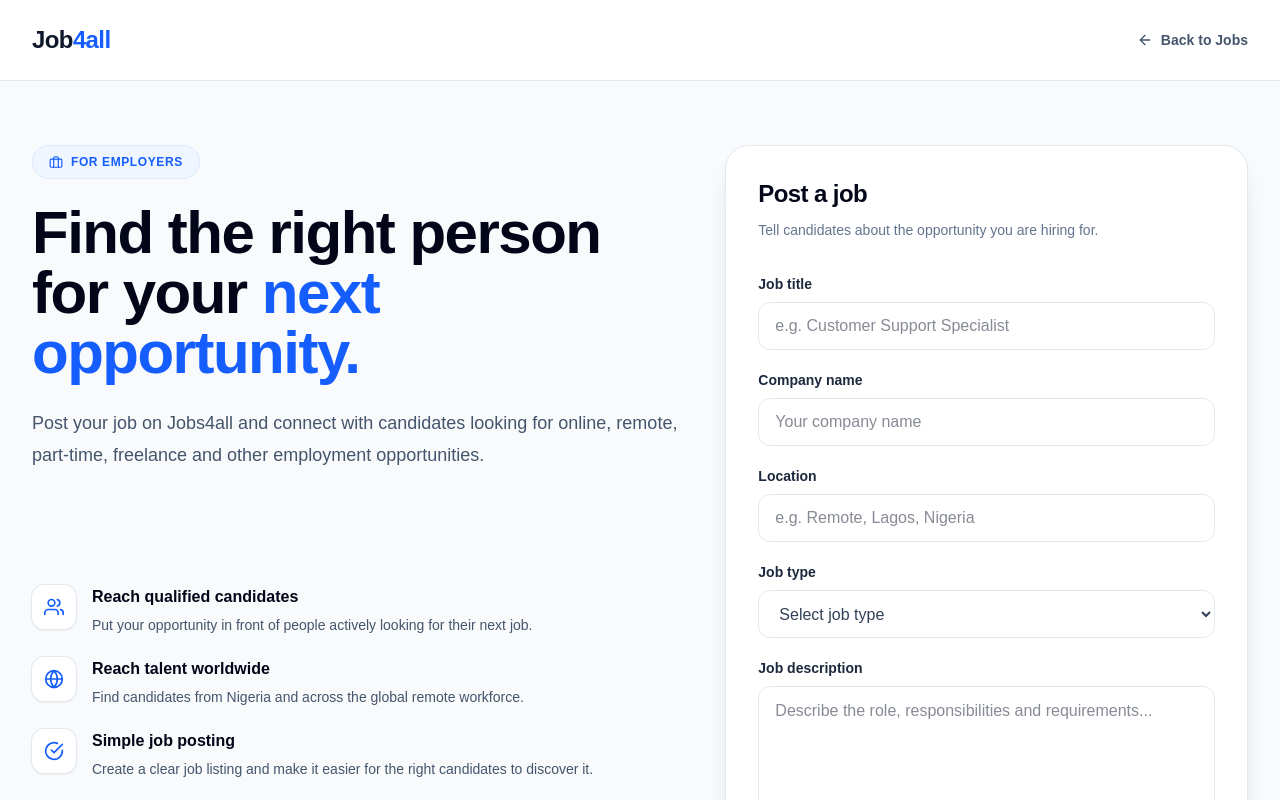
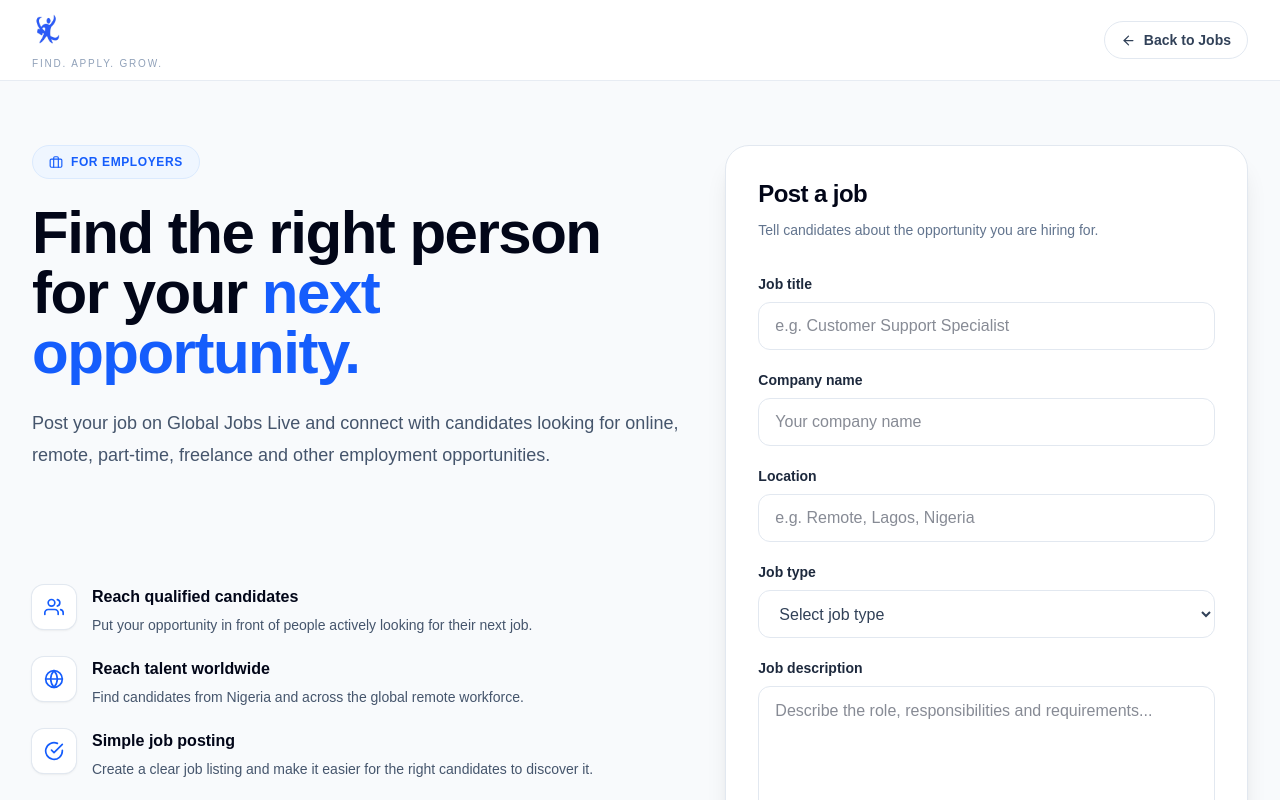
Before and after one commit to tippified-dev/jobs, a Next.js app: page /post-a-job in a window 1280 px wide. Shown: the top 800 px of the page. Built offline with nearby package versions, Linux system fonts and the light colour scheme.

Commit message:
contact 1

```diff
--- a/app/contact/page.tsx
+++ b/app/contact/page.tsx
@@ -18,7 +18,7 @@ const supportAreas = [
     icon: FiBriefcase,
     title: "Job Listings",
     description:
-      "Questions about a job listing, application or an opportunity you found on Jobs4all.",
+      "Questions about a job listing, application or an opportunity you found on Global Jobs Live.",
   },
   {
     icon: FiUsersIcon,
@@ -91,8 +91,8 @@ export default function ContactPage() {
 
           <p className="mx-auto mt-6 max-w-2xl text-base leading-7 text-slate-600 sm:text-lg sm:leading-8">
             Have a question, need help with something, or want to report an
-            issue? Reach out to the Jobs4all support team and we&apos;ll be
-            happy to help.
+            issue? Reach out to the Global Jobs Live support team and we&apos;ll
+            be happy to help.
           </p>
         </div>
       </section>
@@ -132,7 +132,7 @@ export default function ContactPage() {
                   </p>
 
                   <p className="mt-1 truncate text-sm font-bold sm:text-base">
-                    support@job4all.com
+                    support@globaljobslive.com
                   </p>
                 </div>
 
@@ -153,8 +153,8 @@ export default function ContactPage() {
                   <h3 className="font-bold text-slate-950">Support by email</h3>
 
                   <p className="mt-2 text-sm leading-6 text-slate-500">
-                    Email is currently the best way to reach the Jobs4all
-                    support team. Response times may vary depending on the
+                    Email is currently the best way to reach the global jobs
+                    live support team. Response times may vary depending on the
                     nature and volume of requests.
                   </p>
                 </div>
@@ -176,8 +176,8 @@ export default function ContactPage() {
 
             <p className="mt-4 max-w-2xl text-sm leading-7 text-slate-500">
               Whether you&apos;re searching for work, posting an opportunity or
-              simply have a question about Jobs4all, our support team is here to
-              help.
+              simply have a question about global jobs live, our support team is
+              here to help.
             </p>
 
             <div className="mt-9 space-y-4">
@@ -219,7 +219,7 @@ export default function ContactPage() {
                   <FiMail size={19} />
 
                   <span className="text-sm font-bold">
-                    Email Jobs4all Support
+                    Email global jobs live Support
                   </span>
                 </div>
 
--- a/app/post-a-job/page.tsx
+++ b/app/post-a-job/page.tsx
@@ -2,6 +2,7 @@
 
 import Banner320x50 from "@/components/ads/Banner320x50";
 import NativeBannerAd from "@/components/ads/NativeBannerAd";
+import SiteLogo from "@/components/SiteLogo";
 import { motion } from "framer-motion";
 import Link from "next/link";
 import {
@@ -37,25 +38,32 @@ export default function PostAJobPage() {
   return (
     <main className="min-h-screen bg-slate-50">
       {/* Header */}
-      <header className="border-b border-slate-200 bg-white">
-        <div className="mx-auto flex h-20 max-w-7xl items-center justify-between px-6 lg:px-8">
+      <header className="sticky top-0 z-50 border-b border-slate-200/80 bg-white/90 backdrop-blur-xl">
+        <div className="mx-auto flex h-20 max-w-7xl items-center justify-between px-5 sm:px-6 lg:px-8">
           <Link
             href="/"
-            className="text-2xl font-bold tracking-tight text-slate-900"
+            className="group flex items-center gap-2.5"
+            aria-label="Global jobs live home"
           >
-            Job<span className="text-blue-600">4all</span>
+            <div>
+              <div>
+                <SiteLogo />
+              </div>
+              <span className="hidden text-[10px] font-medium uppercase tracking-[0.18em] text-slate-400 sm:block">
+                Find. Apply. Grow.
+              </span>
+            </div>
           </Link>
 
           <Link
             href="/"
-            className="flex items-center gap-2 text-sm font-semibold text-slate-600 transition-colors hover:text-blue-600"
+            className="inline-flex items-center gap-2 rounded-full border border-slate-200 bg-white px-4 py-2 text-sm font-semibold text-slate-700 transition hover:border-blue-200 hover:bg-blue-50 hover:text-blue-700"
           >
-            <FiArrowLeft size={16} />
-            Back to Jobs
+            <FiArrowLeft size={15} />
+            <span>Back to Jobs</span>
           </Link>
         </div>
       </header>
-
       {/* Main */}
       <div className="mx-auto max-w-7xl px-6 py-12 lg:px-8 lg:py-16">
         <div className="grid gap-10 lg:grid-cols-[1fr_0.8fr] lg:items-start">
@@ -79,9 +87,9 @@ export default function PostAJobPage() {
             </h1>
 
             <p className="mt-6 max-w-2xl text-lg leading-8 text-slate-600">
-              Post your job on Jobs4all and connect with candidates looking for
-              online, remote, part-time, freelance and other employment
-              opportunities.
+              Post your job on Global Jobs Live and connect with candidates
+              looking for online, remote, part-time, freelance and other
+              employment opportunities.
             </p>
 
             <Banner320x50 />
@@ -248,8 +256,8 @@ export default function PostAJobPage() {
               </a>
 
               <p className="text-center text-xs leading-5 text-slate-400">
-                Job posting functionality will be connected to the Jobs4all
-                employer system.
+                Job posting functionality will be connected to the Global Jobs
+                Live employer system.
               </p>
             </form>
           </motion.div>
```
